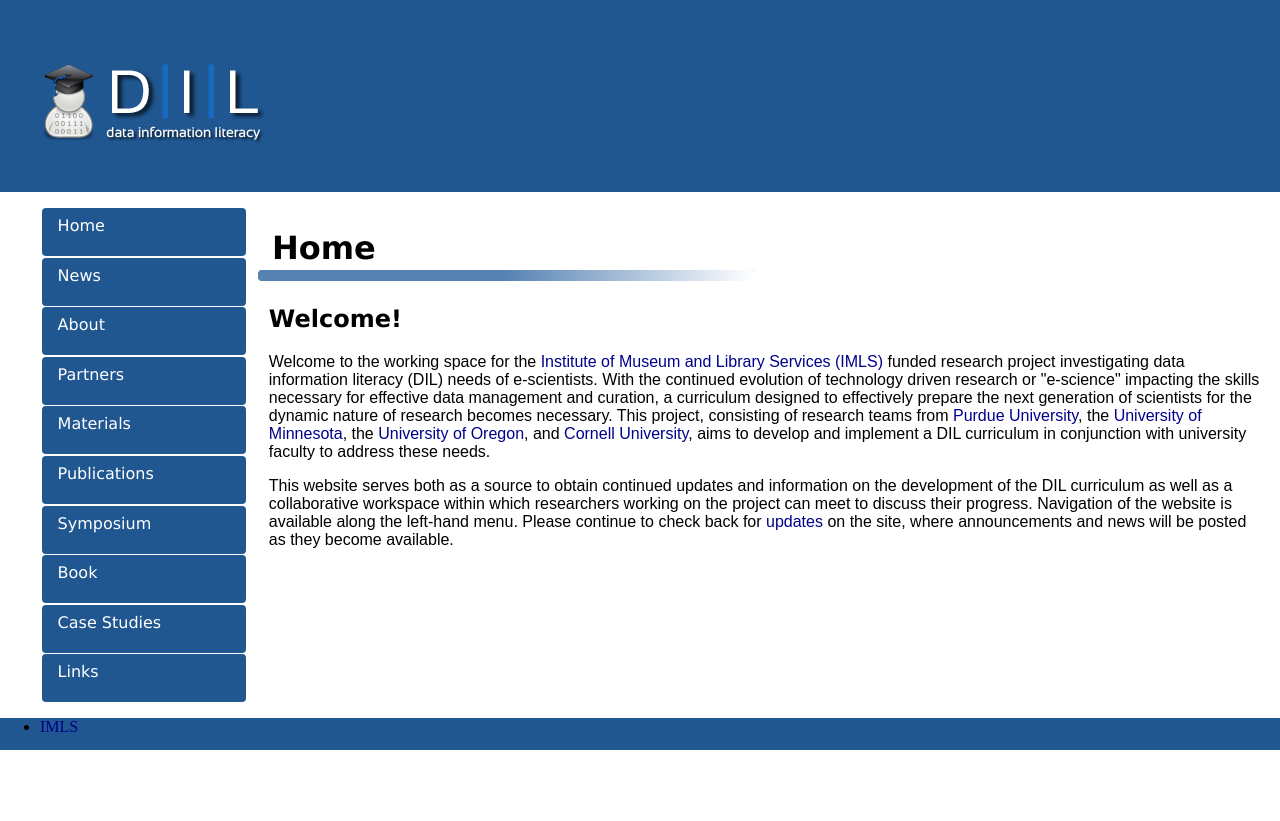
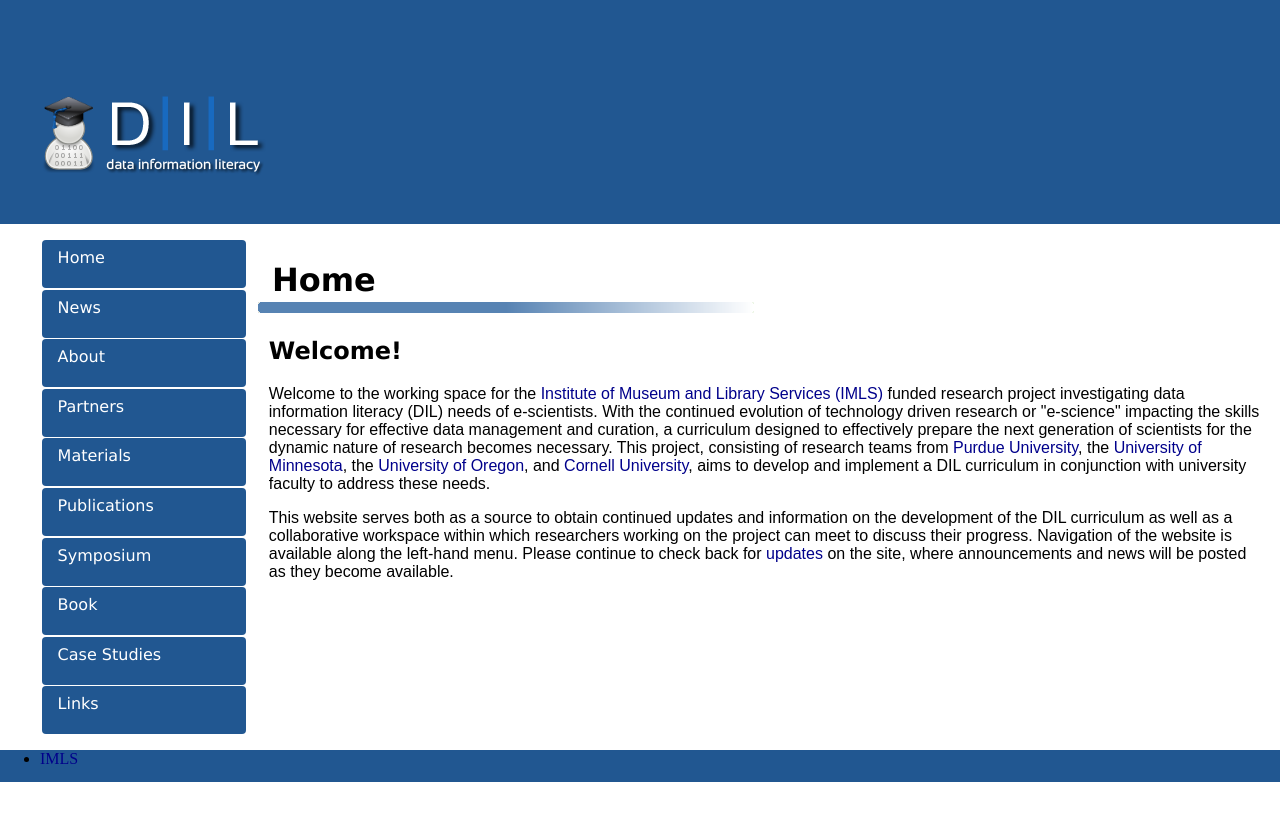
Before and after one commit to datainfolit/datainfolit, a Jekyll site: the page built from index.html, in a window 1280 px wide. Shown: the top 821 px of the page. Built offline with Jekyll 4.4.1, drawn with Linux system fonts in a browser that asks for light colours.

Commit message:
Update main.css

```diff
--- a/css/main.css
+++ b/css/main.css
@@ -87,7 +87,7 @@
     background: #215791;
     width: 100%;
     height: 4em;
-    padding-top: 3em;
+    padding-top: 5em;
     padding-bottom: 5em;
     padding-left: 2em;
     padding-right: 2em;
```
